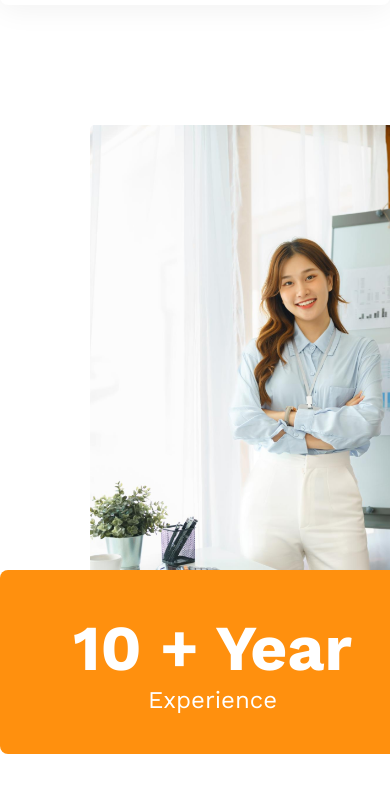
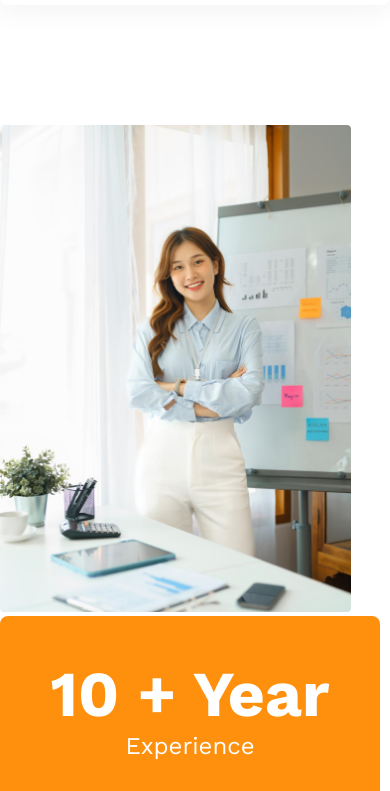
Before and after one commit to shoikot-khondakar/architects-portfolio, a plain HTML site: page index.html in a window 390 px wide. Shown: the part 3500-4291 px from the top of the page. Drawn offline with nearby package versions, Linux system fonts and the light colour scheme.

Commit message:
some edit with responsive section

```diff
--- a/style.css
+++ b/style.css
@@ -297,7 +297,12 @@ bottom: 100px;
         width: auto;
     }
     .features-img img{
-        width: 100%;
+        width: 90%;
+        margin-left: 0;
+    }
+    .ten-years-batch{
+        position: static;
+        max-width: 300px;
     }
 
 }
```
